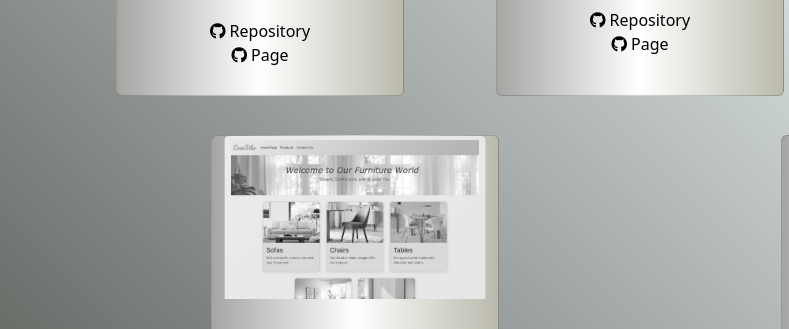
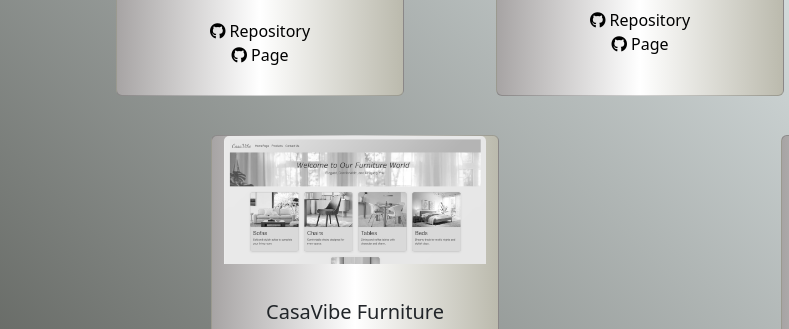
Before and after one commit to AlchemistGizz/MyPortfolio, a plain HTML site: page index.html in a window 1280 px wide. Shown: the part 3512-3841 px from the top of the page, 0-789 px from the left. Drawn offline with nearby package versions, Linux system fonts and the light colour scheme; a web font is replaced by a local one.

Commit message:
Update index.html

```diff
--- a/index.html
+++ b/index.html
@@ -363,7 +363,7 @@
         </div>
         <!--7-->
         <div class="card g-4 mx-auto" style="width: 18rem">
-          <img src="images/casaa.png" class="card-img-top" alt="..." />
+          <img src="images/casavibe.png" class="card-img-top" alt="..." />
           <div class="card-body">
             <h5 class="card-title">CasaVibe Furniture</h5>
             <p class="card-text">
```
